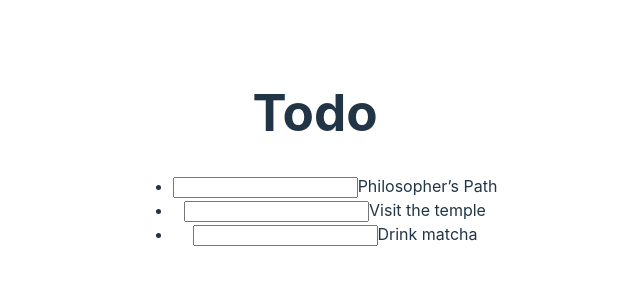
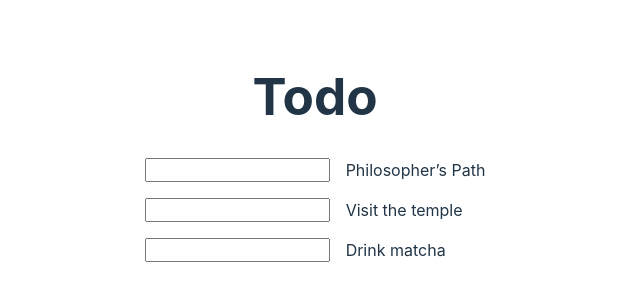
Before and after one commit to mingmoth/react-todolist, a React (Vite) app: page / in a window 1280 px wide. Shown: the part 244-544 px from the top of the page, without its empty margins (325-965 px from the left). Built offline with nearby package versions, Linux system fonts and the light colour scheme.

Commit message:
feat: add ul li label css

```diff
--- a/src/index.css
+++ b/src/index.css
@@ -67,3 +67,19 @@ button:focus-visible {
     background-color: #f9f9f9;
   }
 }
+
+ul {
+  list-style-type: none;
+  margin: 0;
+  padding: 0;
+}
+
+li {
+  text-align: start;
+  margin-bottom: 1rem;
+}
+
+label {
+  display: flex;
+  gap: 1rem;
+}
```
